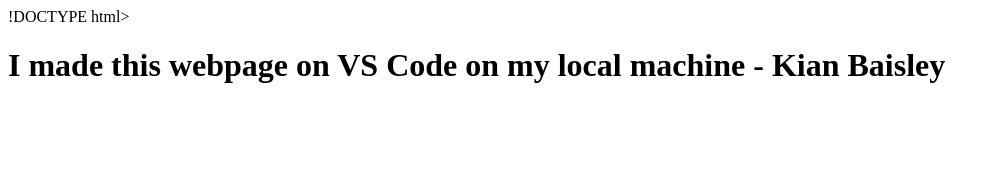
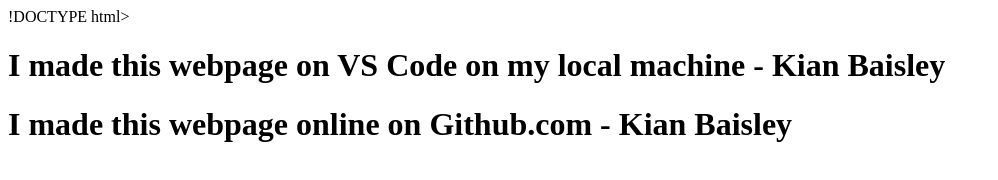
Before and after one commit to KianBaisley/PFA_11_Repository, a plain HTML site: page index.html in a window 1280 px wide. Shown: the whole page, without its empty margins (0-998 px from the left). Drawn offline with Linux system fonts and the light colour scheme.

Commit message:
Update index.html

```diff
--- a/index.html
+++ b/index.html
@@ -7,5 +7,6 @@
 </head>
 <body>
     <h1>I made this webpage on VS Code on my local machine - Kian Baisley</h1>
+    <h1>I made this webpage online on Github.com - Kian Baisley</h1>
 </body>
 </html>
```
